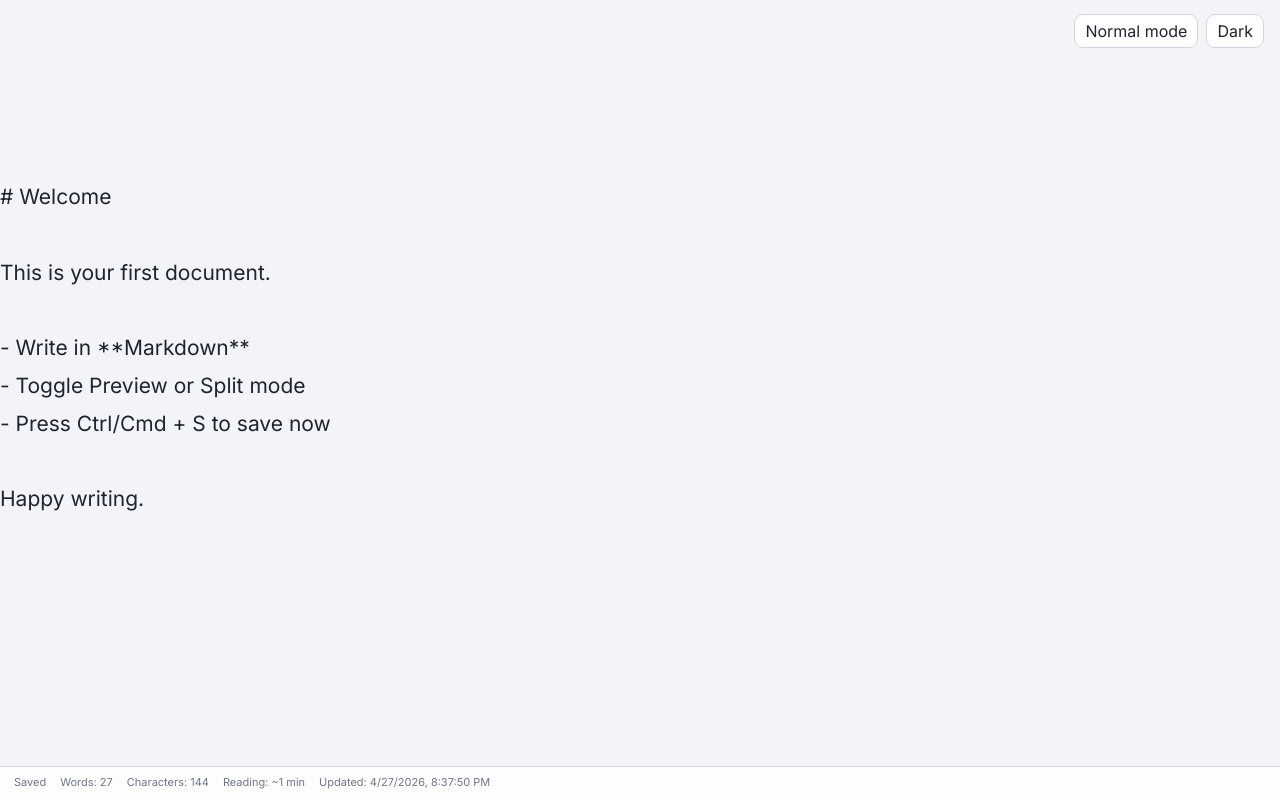
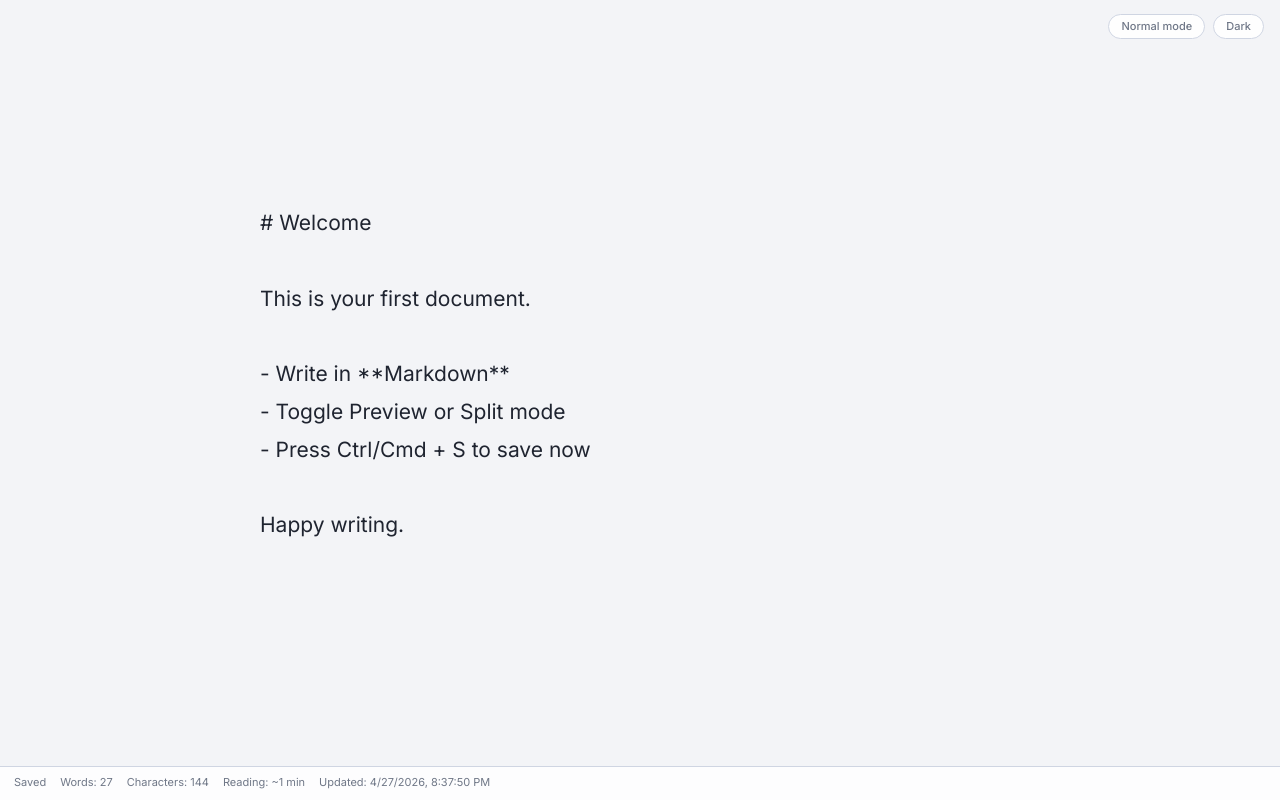
Before and after one commit to Alex-Lya-Min/SSTE, a React (Vite) app: page / in a window 1280 px wide. Built offline with nearby package versions, Linux system fonts and the light colour scheme.

Commit message:
UI: improve editor spacing and focus controls styling

```diff
--- a/src/styles.css
+++ b/src/styles.css
@@ -1,6 +1,7 @@
 @import url('https://fonts.googleapis.com/css2?family=Inter:wght@400;500;600;700&display=swap');
 
 :root {
+  font-family: Inter, system-ui, -apple-system, 'Segoe UI', Roboto, sans-serif;
   --bg: #f3f4f7;
   --panel: #ffffff;
   --surface: #f7f8fb;
@@ -250,7 +251,7 @@ input {
   width: 100%;
   height: 100%;
   min-height: 0;
-  padding: 28px 0;
+  padding: 28px 0 0;
   padding-bottom: calc(28px + var(--statusbar-h));
 }
 
@@ -258,12 +259,7 @@ input {
   display: flex;
   align-items: flex-start;
   justify-content: center;
-  transition: padding-top 180ms ease, align-items 180ms ease;
-}
-
-.editor-shell.is-empty.is-calm {
-  align-items: center;
-  padding-top: 0;
+  transition: padding-top 180ms ease;
 }
 
 .editor {
@@ -277,8 +273,7 @@ input {
   font-size: 21px;
   line-height: 1.8;
   font-family: Inter, system-ui, -apple-system, 'Segoe UI', Roboto, sans-serif;
-  padding: 0 max(28px, calc((100% - 760px) / 2));
-  padding: 0;
+  padding: 0 max(24px, calc((100% - 760px) / 2));
   transition: transform 180ms ease;
   overflow-x: hidden;
   overflow-y: auto;
@@ -286,18 +281,9 @@ input {
 }
 
 .editor-shell.typewriter-mode .editor {
-  padding-top: 150px;
-  padding-bottom: 35vh;
-}
-
-.editor-shell.typewriter-mode .editor {
-  padding-top: 42vh;
-  padding-bottom: 42vh;
+  padding-top: 22vh;
+  padding-bottom: 38vh;
   caret-color: #1abfd1;
-}
-
-.editor-shell.is-empty.is-calm .editor {
-  transform: translateY(-8%);
 }
 
 .preview {
@@ -346,11 +332,18 @@ input {
 
 .focus-controls button {
   border: 1px solid var(--line-strong);
-  background: var(--panel);
+  background: color-mix(in srgb, var(--panel) 88%, transparent);
+  color: var(--muted);
+  border-radius: 999px;
+  padding: 6px 12px;
+  cursor: pointer;
+  font-size: 11px;
+  line-height: 1;
+  font-weight: 500;
+}
+
+.focus-controls button:hover {
   color: var(--text);
-  border-radius: 9px;
-  padding: 6px 10px;
-  cursor: pointer;
 }
 
 .empty-state {
@@ -380,7 +373,7 @@ input {
 }
 
 .app.focus .editor-shell.typewriter-mode .editor {
-  padding-top: 150px;
+  padding-top: 22vh;
 }
 
 .app.focus .document-header {
```
